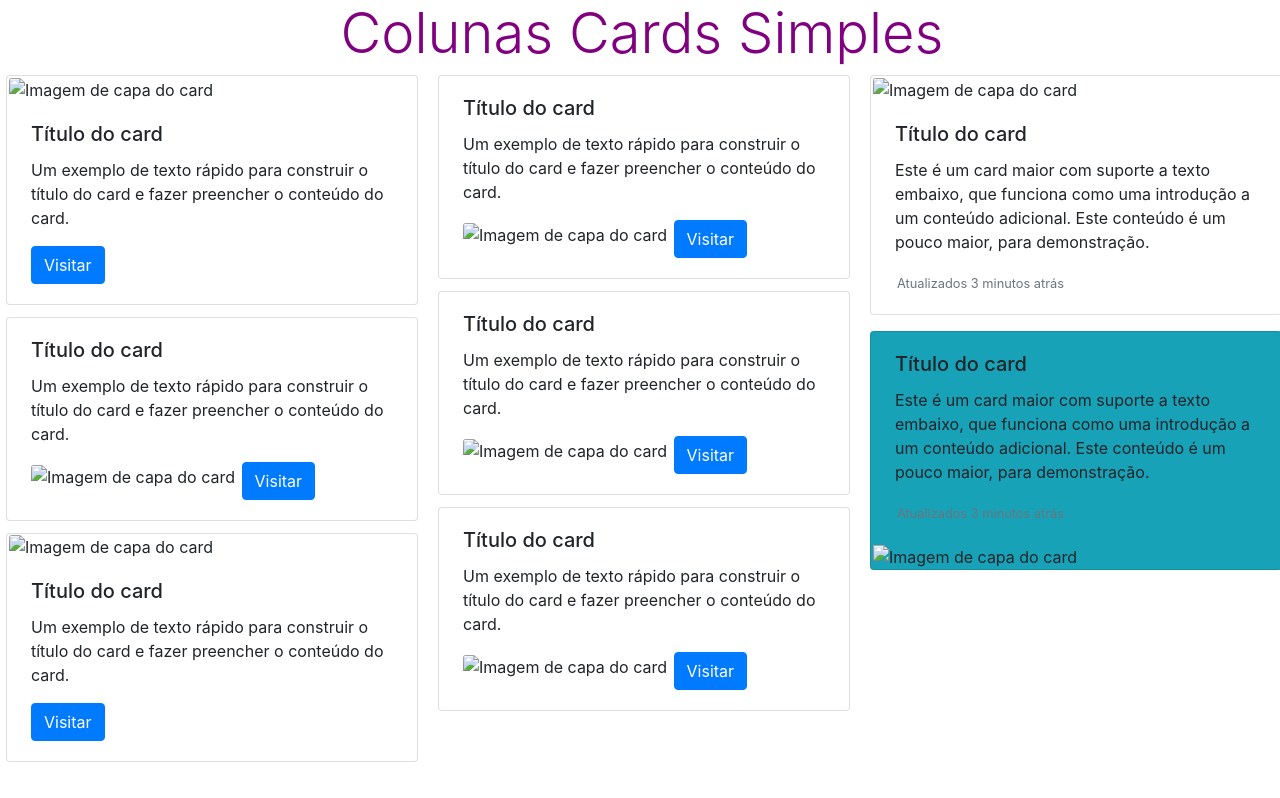
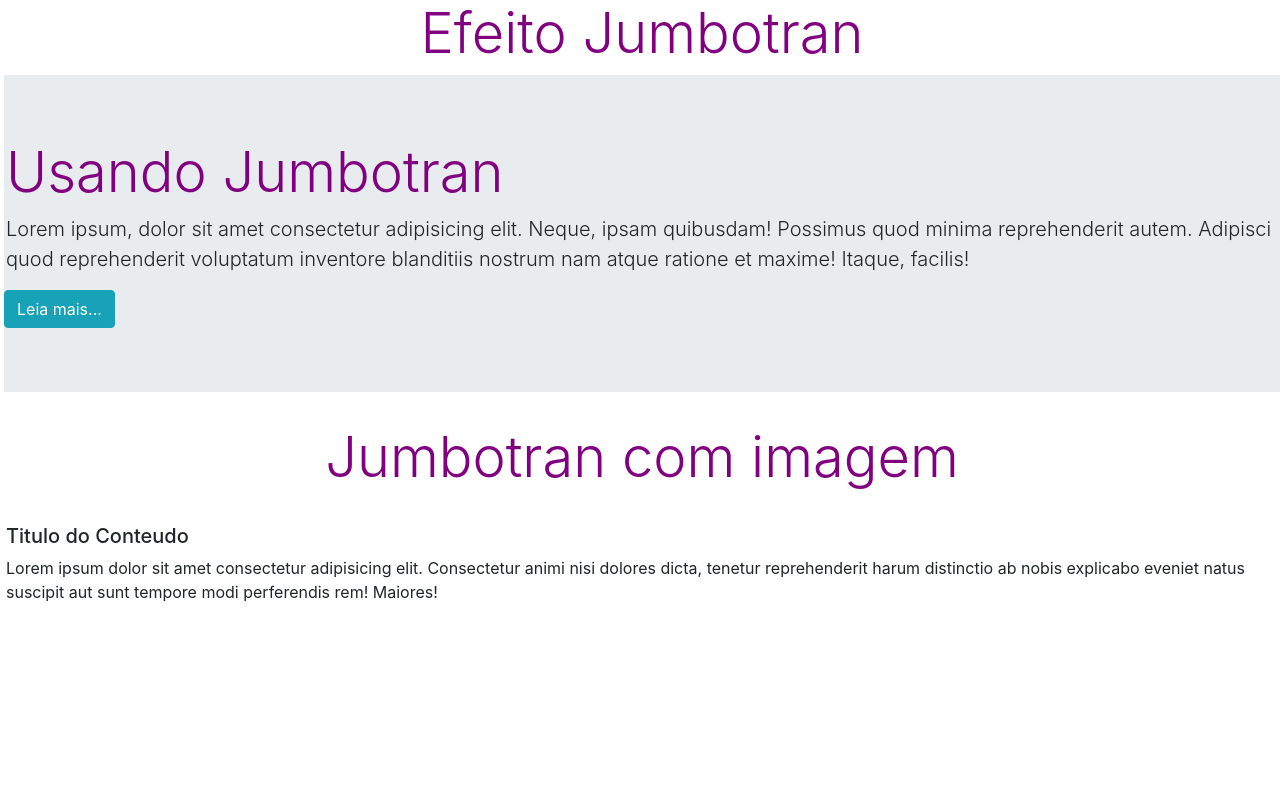
Before and after one commit to lucianobithencourt/bootstrap-jumbotron, a plain HTML site: page index.html in a window 1280 px wide. Drawn offline with nearby package versions, Linux system fonts and the light colour scheme.

Commit message:
update
update

```diff
--- a/index.html
+++ b/index.html
@@ -13,121 +13,41 @@
     <link rel="stylesheet" href="bootstrap/css/bootstrap.min.css" />
 
     <style>
-       *{
-        margin-left: 2px;
-       }
+        * {
+            margin-left: 2px;
+        }
+
         .display-4 {
             color: purple;
         }
     </style>
 
-    <title>Colunas com Cartoes</title>
+    <title>Efeito Jumbotran</title>
 </head>
 
 <body>
 
-    <h1 class="display-4 text-center">Colunas Cards Simples</h1>
+    <h1 class="display-4 text-center">Efeito Jumbotran</h1>
 
-    <div class="card-columns">
-        <!-- inicio coluna -->
+    <div class="jumbotron jumbotron-fluid">
+        <h1 class="display-4">Usando Jumbotran</h1>
+        <p class="lead">Lorem ipsum, dolor sit amet consectetur adipisicing elit. Neque, ipsam quibusdam! Possimus quod minima reprehenderit autem. Adipisci quod reprehenderit voluptatum inventore blanditiis nostrum nam atque ratione et maxime! Itaque, facilis!</p>
+        <button class="btn btn-info">Leia mais...</button>
+    </div>
 
-        <!-- inicio cartao -->
-        <div class="card">
-            <img class="card-img-top" src="bootstrap/img/image-card-600x200.jpg" alt="Imagem de capa do card">
-            <div class="card-body">
-              <h5 class="card-title">Título do card</h5>
-              <p class="card-text">Um exemplo de texto rápido para construir o título do card e fazer preencher o conteúdo do card.</p>
-              <a href="#" class="btn btn-primary">Visitar</a>
-            </div>
-        </div>
-        <!-- fim cartao -->
+    <!-- fim jumbotran -->
 
-        <!-- inicio cartao -->
-        <div class="card" >
+    <!-- inicio jumbotran imagen -->
+    <h1 class="display-4 text-center">Jumbotran com imagem</h1>
 
-            <div class="card-body">
-              <h5 class="card-title">Título do card</h5>
-              <p class="card-text">Um exemplo de texto rápido para construir o título do card e fazer preencher o conteúdo do card.</p>
+    <div>
+      <img src="bootstrap/img/" alt="">
+    </div>
 
-              <img class="card-img-top mb-2" src="bootstrap/img/image-card-600x200.jpg" alt="Imagem de capa do card">
-              <a href="#" class="btn btn-primary">Visitar</a>
-            </div>
-        </div>
-        <!-- fim cartao -->
-
-        <!-- inicio cartao -->
-        <div class="card" >
-            <img class="card-img-top" src=".../100px180/" alt="Imagem de capa do card">
-            <div class="card-body">
-              <h5 class="card-title">Título do card</h5>
-              <p class="card-text">Um exemplo de texto rápido para construir o título do card e fazer preencher o conteúdo do card.</p>
-              <a href="#" class="btn btn-primary">Visitar</a>
-            </div>
-        </div>
-        <!-- fim cartao -->
-
-        <!-- inicio cartao -->
-        <div class="card" >
-
-            <div class="card-body">
-              <h5 class="card-title">Título do card</h5>
-              <p class="card-text">Um exemplo de texto rápido para construir o título do card e fazer preencher o conteúdo do card.</p>
-
-              <img class="card-img-top mb-2" src="bootstrap/img/image-card-600x200.jpg" alt="Imagem de capa do card">
-              <a href="#" class="btn btn-primary">Visitar</a>
-            </div>
-        </div>
-        <!-- fim cartao -->
-
-        <!-- inicio cartao -->
-        <div class="card" >
-
-            <div class="card-body">
-              <h5 class="card-title">Título do card</h5>
-              <p class="card-text">Um exemplo de texto rápido para construir o título do card e fazer preencher o conteúdo do card.</p>
-
-              <img class="card-img-top mb-2" src="bootstrap/img/image-card-600x200.jpg" alt="Imagem de capa do card">
-              <a href="#" class="btn btn-primary">Visitar</a>
-            </div>
-        </div>
-        <!-- fim cartao -->
-
-        <!-- inicio cartao -->
-        <div class="card" >
-
-            <div class="card-body">
-              <h5 class="card-title">Título do card</h5>
-              <p class="card-text">Um exemplo de texto rápido para construir o título do card e fazer preencher o conteúdo do card.</p>
-
-              <img class="card-img-top mb-2" src="bootstrap/img/image-card-600x200.jpg" alt="Imagem de capa do card">
-              <a href="#" class="btn btn-primary">Visitar</a>
-            </div>
-        </div>
-        <!-- fim cartao -->
-
-        <!-- inicio cartao -->
-
-        <div class="card mb-3">
-            <img class="card-img-top" src=".../100px180/" alt="Imagem de capa do card">
-            <div class="card-body">
-              <h5 class="card-title">Título do card</h5>
-              <p class="card-text">Este é um card maior com suporte a texto embaixo, que funciona como uma introdução a um conteúdo adicional. Este conteúdo é um pouco maior, para demonstração.</p>
-              <p class="card-text"><small class="text-muted">Atualizados 3 minutos atrás</small></p>
-            </div>
-          </div>
-          <div class="card bg-info">
-            <div class="card-body">
-              <h5 class="card-title">Título do card</h5>
-              <p class="card-text">Este é um card maior com suporte a texto embaixo, que funciona como uma introdução a um conteúdo adicional. Este conteúdo é um pouco maior, para demonstração.</p>
-              <p class="card-text"><small class="text-muted">Atualizados 3 minutos atrás</small></p>
-            </div>
-            <img class="card-img-bottom" src=".../100px180/" alt="Imagem de capa do card">
-          </div>
-
-
-
-
-        <!-- fim cartao -->
+    <div>
+      <h5>Titulo do Conteudo</h5>
+      <p>Lorem ipsum dolor sit amet consectetur adipisicing elit. Consectetur animi nisi dolores dicta, tenetur reprehenderit harum distinctio ab nobis explicabo eveniet natus suscipit aut sunt tempore modi perferendis rem! Maiores!</p>
+    </div>
 
 
 
@@ -135,8 +55,14 @@
 
 
 
-        <!-- fim coluna -->
-    </div>
+
+
+
+
+
+
+
+
 
 
 
```
